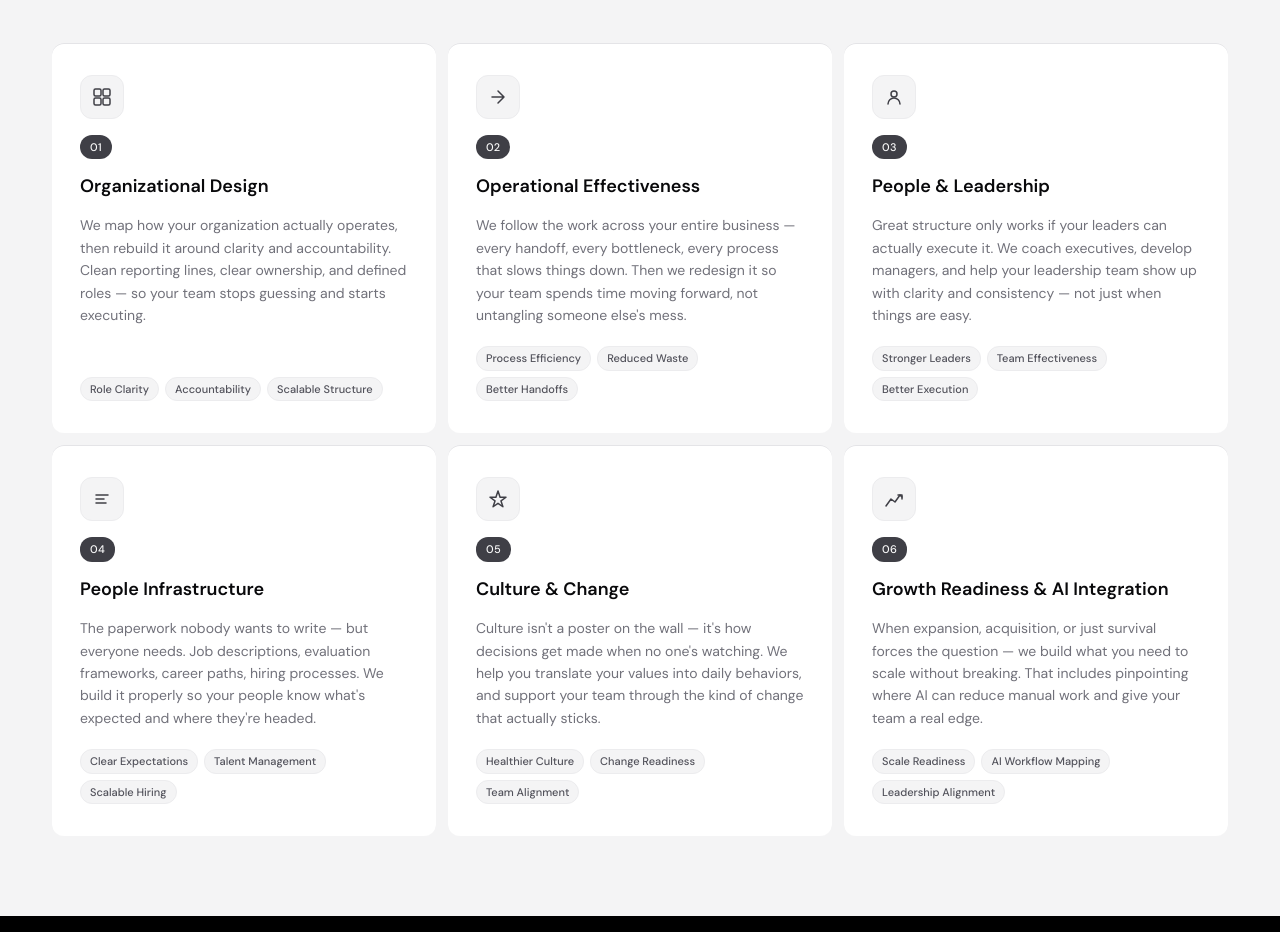
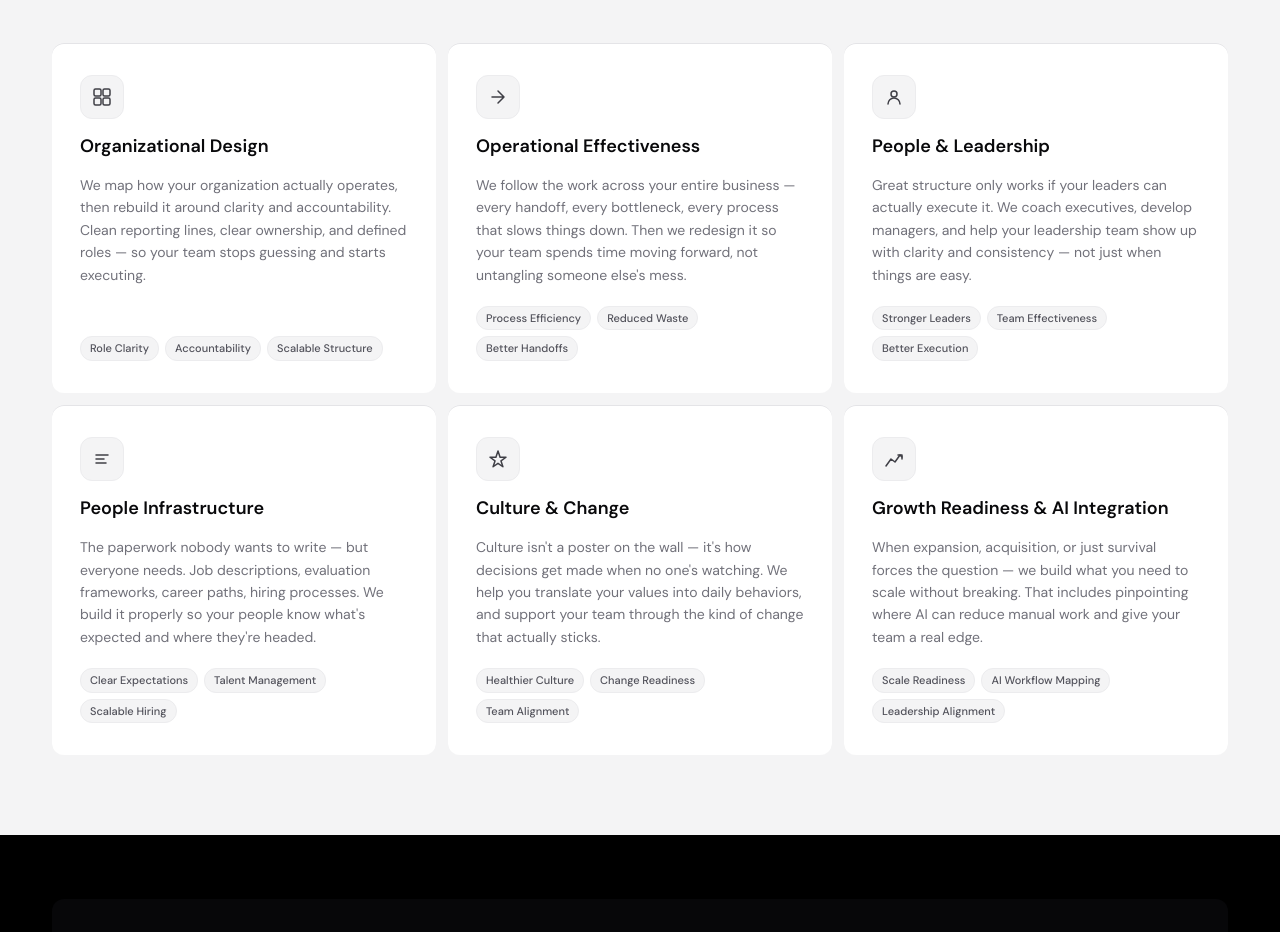
Before and after one commit to shayan-ibrahim/ibrahim-consulting, a plain HTML site: page index.html in a window 1280 px wide. Shown: the part 2380-3312 px from the top of the page. Drawn offline with Linux system fonts and the light colour scheme.

Commit message:
Remove number badges from What We Do service cards

```diff
--- a/index.html
+++ b/index.html
@@ -2508,7 +2508,7 @@
             <rect x="2" y="11" width="7" height="7" rx="1.5"/><rect x="11" y="11" width="7" height="7" rx="1.5"/>
           </svg>
         </div>
-        <span class="service-badge" aria-label="Category 01">01</span>
+
         <h3 class="service-title">Organizational Design</h3>
         <p class="service-desc">We map how your organization actually operates, then rebuild it around clarity and accountability. Clean reporting lines, clear ownership, and defined roles — so your team stops guessing and starts executing.</p>
         <div class="service-outcomes" aria-label="Outcomes">
@@ -2525,7 +2525,7 @@
             <path d="M4 10h12M10 4l6 6-6 6"/>
           </svg>
         </div>
-        <span class="service-badge">02</span>
+
         <h3 class="service-title">Operational Effectiveness</h3>
         <p class="service-desc">We follow the work across your entire business — every handoff, every bottleneck, every process that slows things down. Then we redesign it so your team spends time moving forward, not untangling someone else's mess.</p>
         <div class="service-outcomes">
@@ -2542,7 +2542,7 @@
             <circle cx="10" cy="7" r="3"/><path d="M4 17c0-3.314 2.686-6 6-6s6 2.686 6 6"/>
           </svg>
         </div>
-        <span class="service-badge">03</span>
+
         <h3 class="service-title">People & Leadership</h3>
         <p class="service-desc">Great structure only works if your leaders can actually execute it. We coach executives, develop managers, and help your leadership team show up with clarity and consistency — not just when things are easy.</p>
         <div class="service-outcomes">
@@ -2559,7 +2559,7 @@
             <path d="M4 6h12M4 10h8M4 14h10"/>
           </svg>
         </div>
-        <span class="service-badge">04</span>
+
         <h3 class="service-title">People Infrastructure</h3>
         <p class="service-desc">The paperwork nobody wants to write — but everyone needs. Job descriptions, evaluation frameworks, career paths, hiring processes. We build it properly so your people know what's expected and where they're headed.</p>
         <div class="service-outcomes">
@@ -2576,7 +2576,7 @@
             <path d="M10 2l2.09 6.26H18l-5 3.64 1.91 5.86L10 14.27l-4.91 3.49L7 11.9 2 8.26h5.91z"/>
           </svg>
         </div>
-        <span class="service-badge">05</span>
+
         <h3 class="service-title">Culture & Change</h3>
         <p class="service-desc">Culture isn't a poster on the wall — it's how decisions get made when no one's watching. We help you translate your values into daily behaviors, and support your team through the kind of change that actually sticks.</p>
         <div class="service-outcomes">
@@ -2593,7 +2593,7 @@
             <polyline points="2,17 7,10 11,13 16,6 18,8"/><polyline points="14,6 18,6 18,10"/>
           </svg>
         </div>
-        <span class="service-badge">06</span>
+
         <h3 class="service-title">Growth Readiness & AI Integration</h3>
         <p class="service-desc">When expansion, acquisition, or just survival forces the question — we build what you need to scale without breaking. That includes pinpointing where AI can reduce manual work and give your team a real edge.</p>
         <div class="service-outcomes">
```
